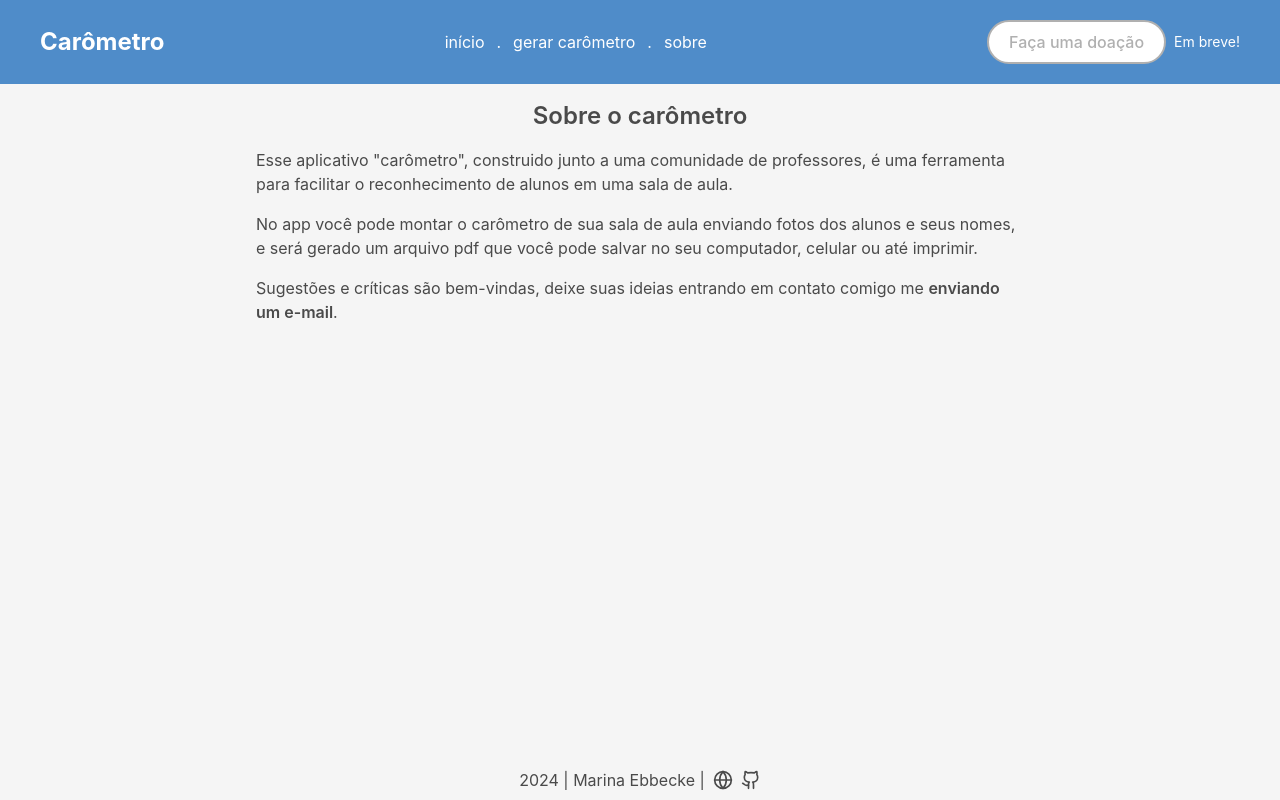
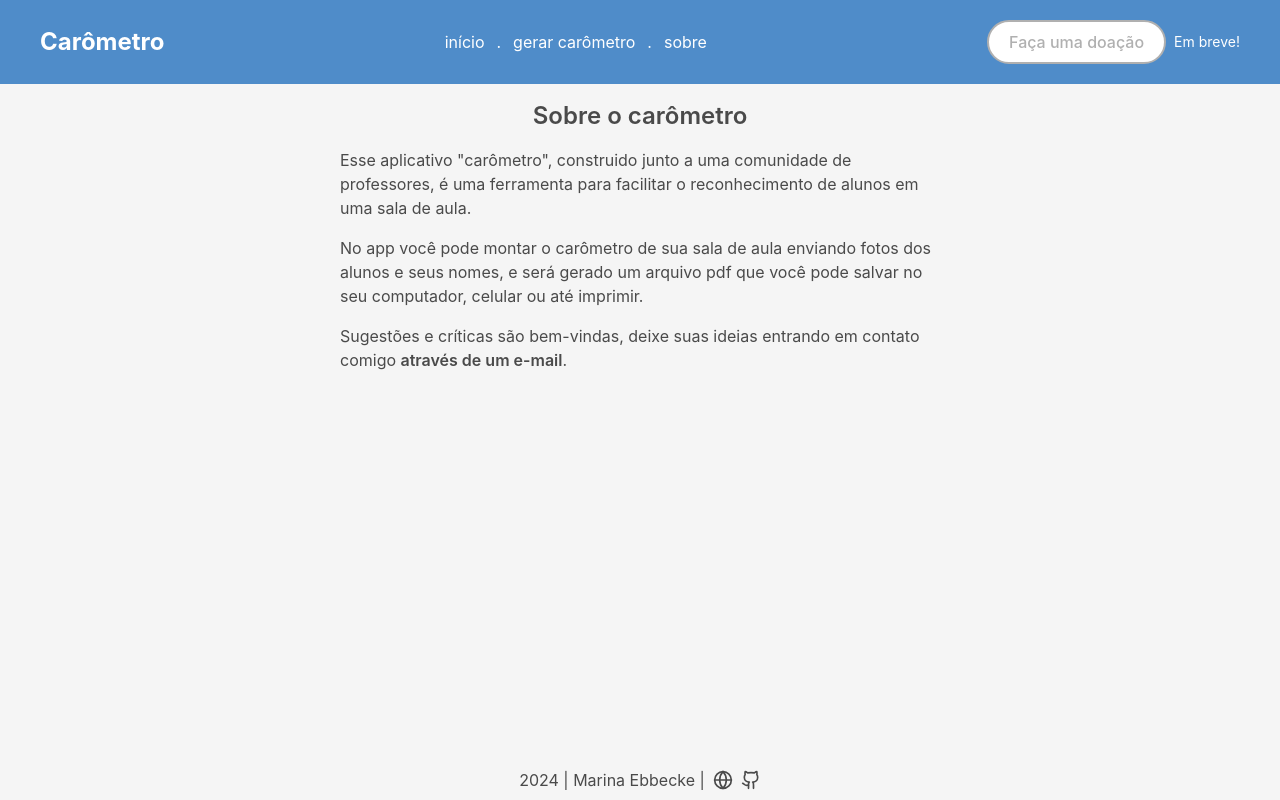
Before and after one commit to mebbecke/carometro-escolar, a React (Vite) app: page /about in a window 1280 px wide. Built offline with nearby package versions, Linux system fonts and the light colour scheme.

Commit message:
feat: adds style adjustments for better desktop use

```diff
--- a/src/components/carometro-edit.tsx
+++ b/src/components/carometro-edit.tsx
@@ -110,13 +110,13 @@ const CarometroEdit = () => {
       })
   }
 
-  const changeClassName = () => {
+  const changeClassroomName = () => {
     const name = document.getElementById("class") as HTMLInputElement
     if (!name.value) setClassroomName("")
     setClassroomName(name.value)
   }
 
-  const clearClassName = () => {
+  const clearClassroomName = () => {
     const name = document.getElementById("class") as HTMLInputElement
     name.value = ""
     setClassroomName("")
@@ -139,11 +139,15 @@ const CarometroEdit = () => {
               type="button"
               variant="secondary"
               size="full"
-              onClick={() => clearClassName()}
+              onClick={() => clearClassroomName()}
             >
               Limpar turma
             </Button>
-            <Button type="button" onClick={() => changeClassName()} size="full">
+            <Button
+              type="button"
+              onClick={() => changeClassroomName()}
+              size="full"
+            >
               Definir turma
             </Button>
           </div>
@@ -154,7 +158,7 @@ const CarometroEdit = () => {
         <h2 className="text-2xl font-semibold">Alunos</h2>
       </div>
 
-      {/* Student Cards */}
+      {/* Student Cards - This div will be exported in PDF */}
       <div id="carometro" className="flex flex-col items-center gap-2">
         {/* Class name */}
         {classroomName && (
@@ -190,7 +194,7 @@ const CarometroEdit = () => {
         </Dialog.Trigger>
         <Dialog.Portal>
           <Dialog.Overlay className="fixed inset-0 z-40 bg-black opacity-30" />
-          <Dialog.Content className="fixed left-1/2 top-1/2 z-50 flex w-[90%] -translate-x-1/2 -translate-y-1/2 flex-col gap-3 rounded-lg bg-[#f5f5f5] px-3 py-2">
+          <Dialog.Content className="fixed left-1/2 top-1/2 z-50 flex w-[90%] -translate-x-1/2 -translate-y-1/2 flex-col gap-3 rounded-lg bg-[#f5f5f5] px-3 py-2 lg:w-[600px]">
             <div className="flex flex-row items-center justify-between">
               <Dialog.Title className="text-nowrap text-xl font-bold">
                 Adicionar aluno
--- a/src/components/layout.tsx
+++ b/src/components/layout.tsx
@@ -9,7 +9,7 @@ const Layout = ({ children }: LayoutProps) => {
   return (
     <div className="flex min-h-screen w-full flex-col items-center">
       <Header />
-      <main className="flex h-full max-w-[90%] flex-1 flex-col lg:max-w-[60%]">
+      <main className="flex h-full max-w-[90%] flex-1 flex-col lg:max-w-[600px]">
         {children}
       </main>
       <Footer />
--- a/src/pages/about.tsx
+++ b/src/pages/about.tsx
@@ -14,10 +14,10 @@ export const About = () => {
       </p>
       <p>
         Sugestões e críticas são bem-vindas, deixe suas ideias entrando em
-        contato comigo me{" "}
+        contato comigo{" "}
         <span className="font-semibold">
           <a href="mailto:m.ebbecke@gmail.com" target="_blank">
-            enviando um e-mail
+            através de um e-mail
           </a>
         </span>
         .
```
